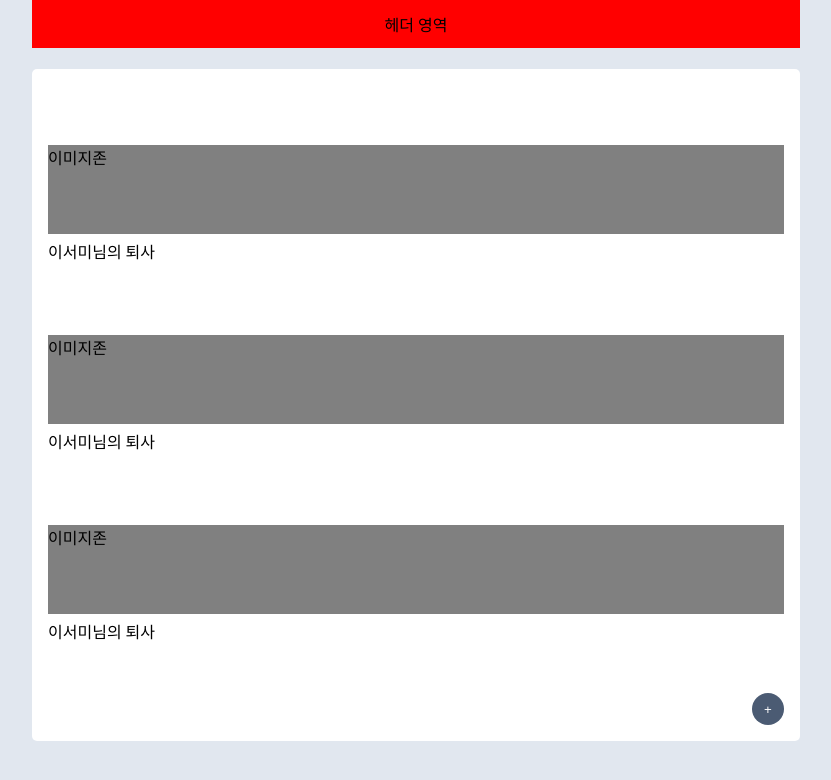
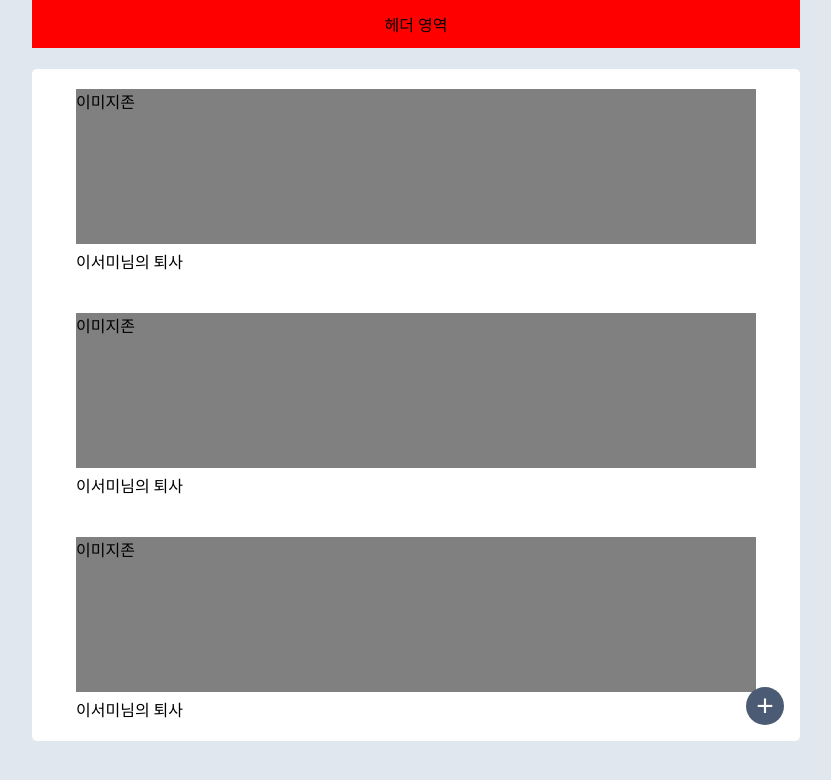
Before and after one commit to Dev-FE-1/team3-intranet-project, a website built with Vite: page src/pages/admin/admin-notice/admin-notice.html in a window 1280 px wide. Shown: the whole page, without its empty margins (224-1055 px from the left). Built offline with nearby package versions, Linux system fonts and the light colour scheme.

Commit message:
Design: admin-notice.html css 수정

```diff
--- a/src/pages/admin/admin-notice/admin-notice-create.css
+++ b/src/pages/admin/admin-notice/admin-notice-create.css
@@ -14,6 +14,7 @@ body {
   width: 100%;
   background-color: #e1e7ef;
 }
+
 /* 컨테이너 설정 */
 .container {
   width: 336px;
@@ -28,6 +29,9 @@ body {
 }
 .content {
   margin-top: 10px;
+  display: flex;
+  flex-direction: column;
+  height: 100%;
 }
 
 header {
@@ -43,14 +47,15 @@ header {
 
 .title-box {
   width: 260px;
-  height: 25px;
   display: flex;
   flex-direction: column;
-  margin-bottom: 50px;
+  margin-bottom: 30px;
   margin-top: 40px;
 }
 .title-box input {
   margin-top: 10px;
+  height: 25px;
+  padding-left: 5px;
 }
 
 .description {
@@ -61,9 +66,10 @@ header {
 
 .description textarea {
   width: 260px;
-  height: 260px;
+  height: 400px;
   resize: none;
   margin-top: 10px;
+  padding: 5px;
 }
 
 .image-upload {
--- a/src/pages/admin/admin-notice/admin-notice.css
+++ b/src/pages/admin/admin-notice/admin-notice.css
@@ -43,15 +43,16 @@ header {
 .content-zone {
   width: 100%;
   height: 100%;
-  margin-top: 50px;
+  display: flex;
+  flex-direction: column;
+  justify-content: space-around;
 }
 
 .content {
   width: 100%;
-  height: 150px;
-  padding: 16px;
-  margin-bottom: 40px; /* 각 .content 요소 사이의 거리 설정 */
-  margin-top: 10px;
+  height: 200px;
+  padding: 8px 44px;
+
   display: flex;
   flex-direction: column;
   justify-content: center;
@@ -71,8 +72,8 @@ header {
 
 /* 추가 버튼 설정 */
 .add-button {
-  width: 32px;
-  height: 32px;
+  width: 38px;
+  height: 38px;
   border-radius: 50%;
   color: white;
   background-color: #4b5b73;
@@ -81,10 +82,12 @@ header {
   right: 16px; /* 오른쪽 여백 */
   bottom: 16px; /* 아래쪽 여백 */
   cursor: pointer;
+  font-size: 30px;
 }
 
 .add-button:hover {
   background-color: #64b5f6;
+  transform: scale(1.15);
 }
 
 /* 미디어 쿼리 추가 */
```
Also changed, not shown: src/pages/admin/admin.html (+8 -8 lines).
